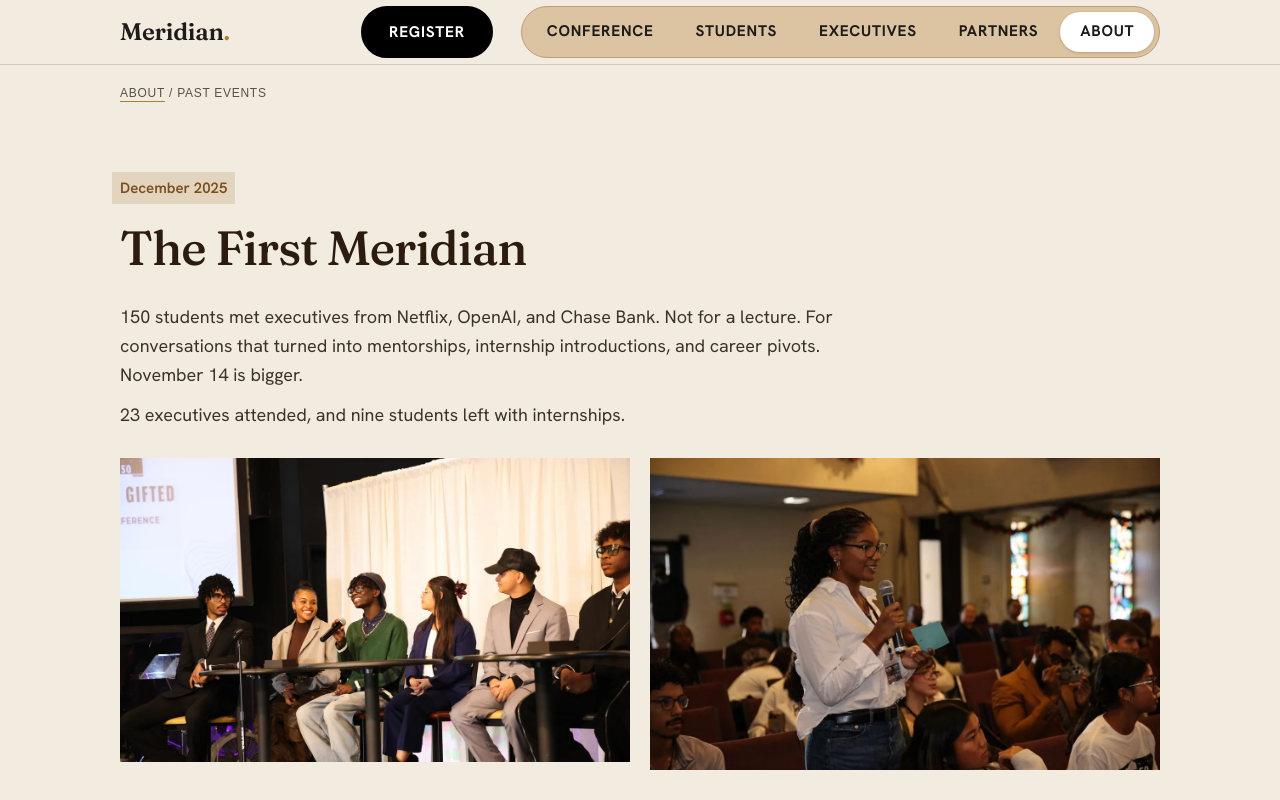
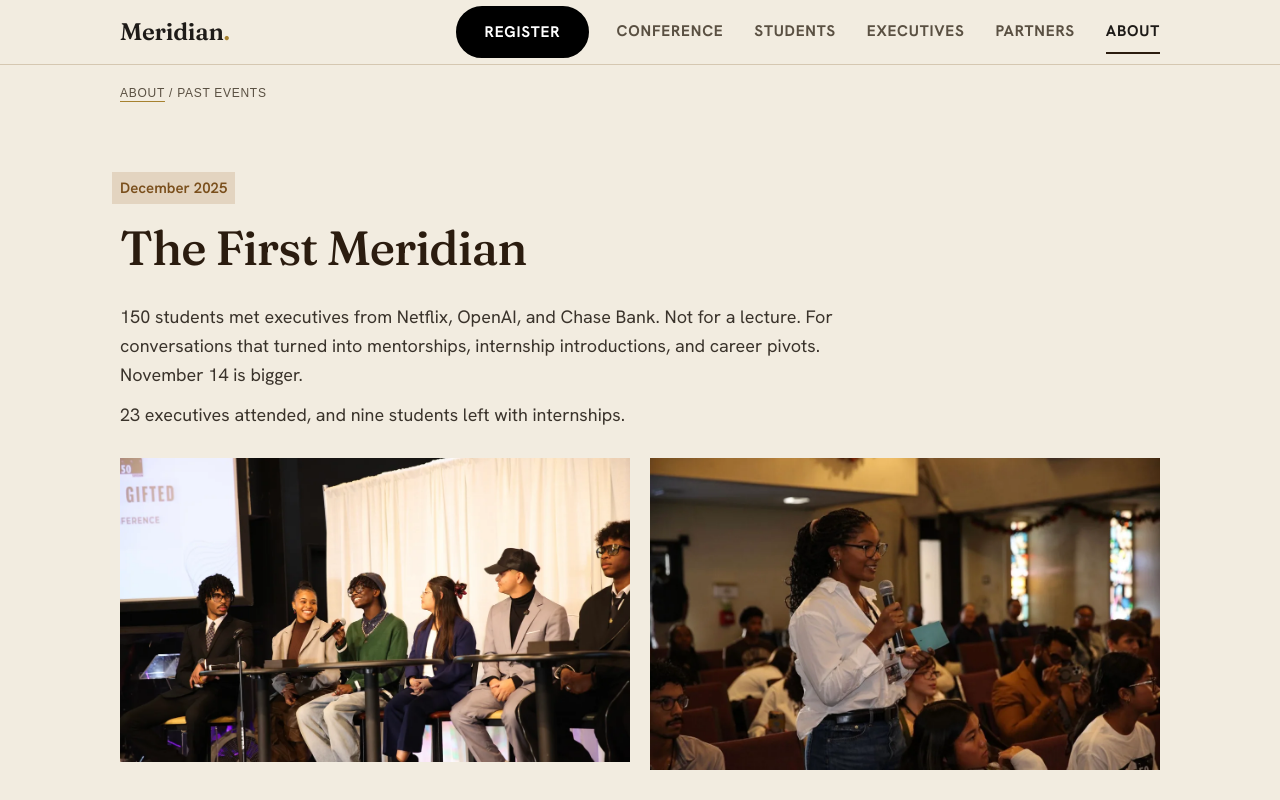
Before and after one commit to jaxtonwright11/meridian, a Next.js app: page /past in a window 1280 px wide. Shown: the top 800 px of the page. Built offline with nearby package versions, Linux system fonts and the light colour scheme; a web font is replaced by a local one.

Commit message:
Desktop nav: underline tabs like phones, no pill
Co-Authored-By: Claude Sonnet 5.5 <noreply@anthropic.com>
Claude-Session: https://claude.ai/code/session_01Sz375vWki4iWor3jhJsz7K

```diff
--- a/app/site.css
+++ b/app/site.css
@@ -775,3 +775,12 @@ html { scroll-padding-top: 80px; }
 /* ---- Heading structure: hidden section titles and eyebrows that are real headings ---- */
 .sr-only { position: absolute; width: 1px; height: 1px; margin: -1px; padding: 0; border: 0; overflow: hidden; clip: rect(0 0 0 0); clip-path: inset(50%); white-space: nowrap; }
 h2.m-eyebrow { line-height: 1.6; }
+
+/* Desktop nav: the same underline tabs as phones (no pill). Register stays the black pill. */
+@media (min-width: 901px) {
+  .m-header .m-nav { background: none; border: 0; border-radius: 0; padding: 0; gap: 2em; }
+  .m-header .m-nav .m-navlink,
+  [data-palette="current"] .m-header .m-nav .m-navlink { background: none !important; box-shadow: none !important; transform: none; border-radius: 0; padding: .9em 0 .8em; color: var(--stone); border: 0 !important; border-bottom: 2px solid transparent !important; }
+  .m-header .m-nav .m-navlink:hover { color: var(--ink); background: none !important; }
+  .m-header .m-nav .m-navlink[aria-current="page"] { color: var(--ink); border-bottom-color: var(--heading) !important; background: none !important; }
+}
```
